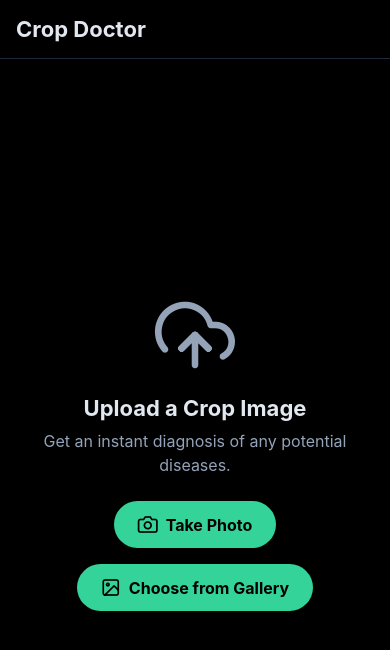
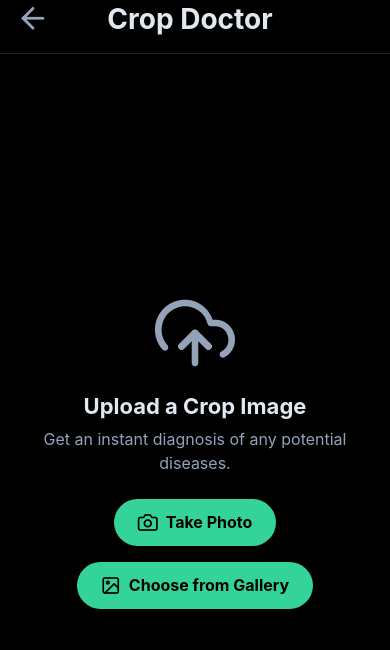
Before and after one commit to vvinayakkk/google-agentic-ai, a React Native app in the folder MyApp/: screen /CropDoctor in a window 390 px wide. Shown: the top 650 px of the page. Built offline with nearby package versions, Linux system fonts and the light colour scheme.

Commit message:
modified ui of mobile recharge

```diff
--- a/MyApp/screens/CropDoctor.jsx
+++ b/MyApp/screens/CropDoctor.jsx
@@ -14,6 +14,7 @@ import {
 import * as ImagePicker from 'expo-image-picker';
 import * as Speech from 'expo-speech';
 import { Feather, MaterialCommunityIcons } from '@expo/vector-icons';
+import { useSafeAreaInsets } from 'react-native-safe-area-context';
 
 // --- THEME (Updated to Black Background) ---
 const theme = {
@@ -96,6 +97,7 @@ const LoadingAnimator = () => {
 
 // --- Main Screen Component ---
 export default function CropDoctorScreen({ navigation }) {
+    const insets = useSafeAreaInsets();
     const [status, setStatus] = useState('upload');
     const [analysis, setAnalysis] = useState(null);
 
@@ -178,7 +180,23 @@ export default function CropDoctorScreen({ navigation }) {
 
     return (
         <SafeAreaView style={styles.safeArea}>
-            <View style={styles.header}><Text style={styles.headerTitle}>Crop Doctor</Text>{status === 'result' && (<TouchableOpacity onPress={handleReset}><Feather name="refresh-cw" size={22} color={theme.colors.textSecondary} /></TouchableOpacity>)}</View>
+            <View style={[styles.header, { paddingTop: insets.top }]}>
+                <View style={{ width: 40, alignItems: 'flex-start' }}>
+                    <TouchableOpacity onPress={() => navigation.goBack()}>
+                        <Feather name="arrow-left" size={34} color={theme.colors.textSecondary} />
+                    </TouchableOpacity>
+                </View>
+                <View style={{ flex: 1, alignItems: 'center', justifyContent: 'center' }}>
+                    <Text style={styles.headerTitle}>Crop Doctor</Text>
+                </View>
+                <View style={{ width: 50, alignItems: 'flex-end' }}>
+                    {status === 'result' && (
+                        <TouchableOpacity onPress={handleReset}>
+                            <Feather name="refresh-cw" size={22} color={theme.colors.textSecondary} />
+                        </TouchableOpacity>
+                    )}
+                </View>
+            </View>
             {renderContent()}
         </SafeAreaView>
     );
@@ -188,7 +206,7 @@ export default function CropDoctorScreen({ navigation }) {
 const styles = StyleSheet.create({
     safeArea: { flex: 1, backgroundColor: theme.colors.background },
     header: { flexDirection: 'row', justifyContent: 'space-between', alignItems: 'center', padding: theme.spacing.medium, borderBottomWidth: 1, borderBottomColor: theme.colors.surface },
-    headerTitle: { ...theme.typography.h2 },
+    headerTitle: { ...theme.typography.h1 },
     centered: { flex: 1, justifyContent: 'center', alignItems: 'center', padding: theme.spacing.large },
     loadingText: { ...theme.typography.body, color: theme.colors.primary, marginTop: theme.spacing.large }, // Increased margin
     uploadTitle: { ...theme.typography.h2, marginTop: theme.spacing.medium, textAlign: 'center' },
--- a/MyApp/screens/Featured.jsx
+++ b/MyApp/screens/Featured.jsx
@@ -369,6 +369,8 @@ export default function FeaturedScreen({ navigation }) {
                 onPress = () => navigation.navigate('CattleScreen');
               } else if (item.key === 'finance') {
                 onPress = () => navigation.navigate('UPI');
+              } else if (item.key === 'crop') {
+                onPress = () => navigation.navigate('CropDoctor');
               }
               return (
                 <FeatureCard
```
